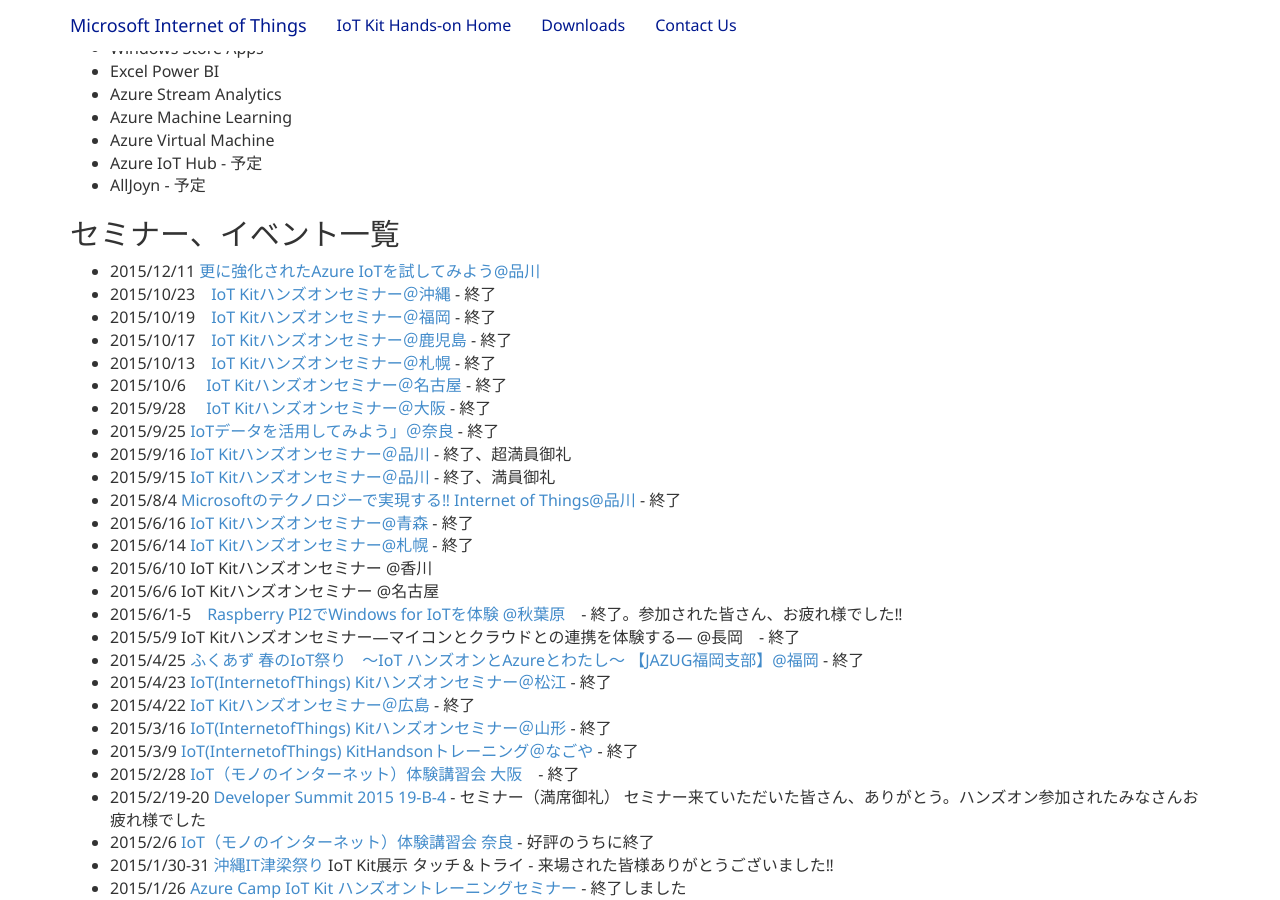
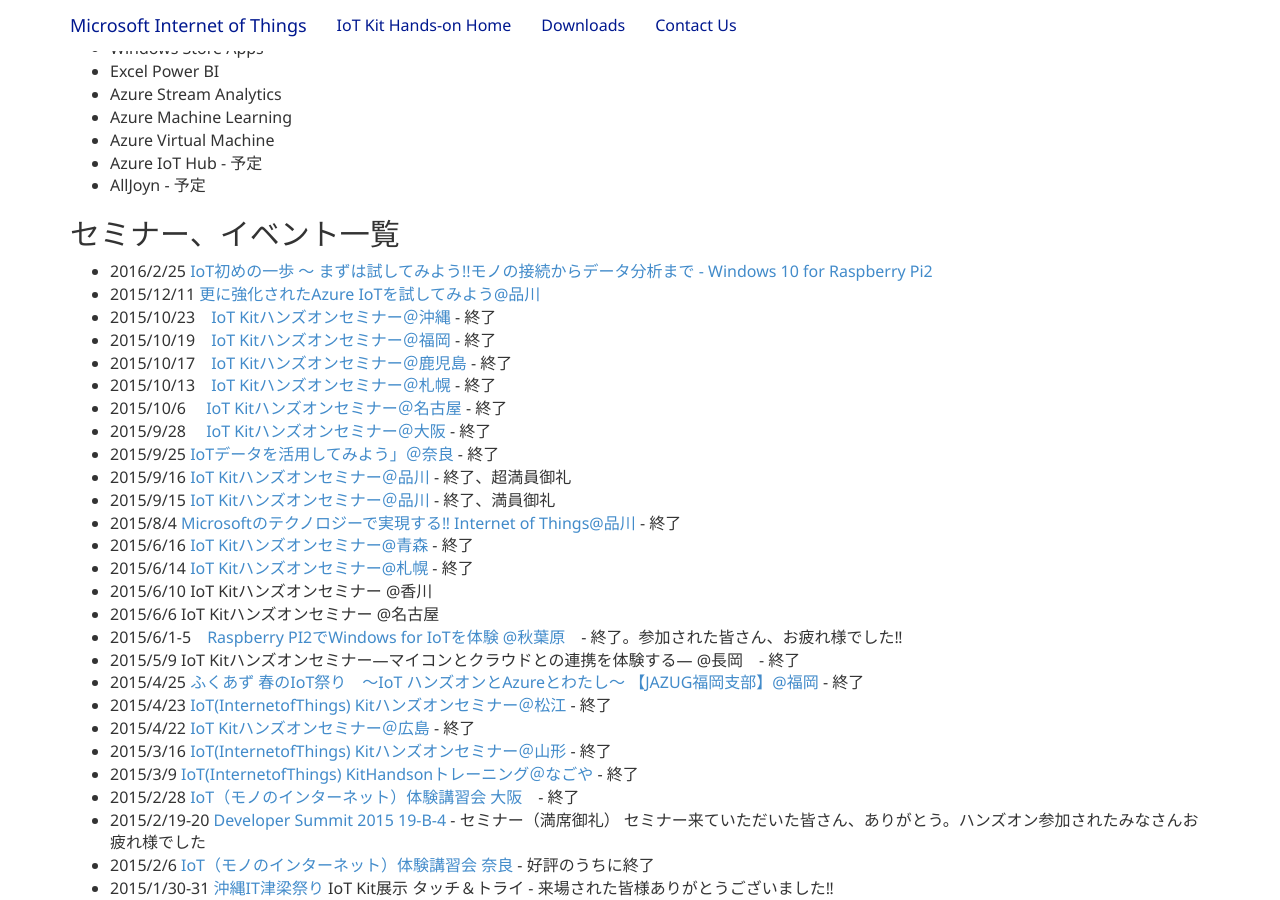
Before and after one commit to ms-iotkithol-jp/ms-iotkithol-jp.github.io, a Jekyll site: the page built from HowToLearn.md, in a window 1280 px wide and 900 px high, scrolled down 849 px. Built offline with Jekyll 4.4.1, drawn with Linux system fonts in a browser that asks for light colours.

Commit message:
Add 2016/2/25情報

```diff
--- a/HowToLearn.md
+++ b/HowToLearn.md
@@ -35,6 +35,7 @@
 
 ## セミナー、イベント一覧
 
+* 2016/2/25 [IoT初めの一歩 ～ まずは試してみよう!!モノの接続からデータ分析まで - Windows 10 for Raspberry Pi2](https://www.microsoftevents.com/profile/form/index.cfm?PKformID=0x9424153fd)
 * 2015/12/11 [更に強化されたAzure IoTを試してみよう@品川](http://www.microsoft.com/click/services/Redirect2.ashx?CR_EAC=300322593)
 * 2015/10/23　[IoT Kitハンズオンセミナー＠沖縄](https://msevents.microsoft.com/CUI/EventDetail.aspx?EventID=1032671394&Culture=ja-JP&community=0) - 終了
 * 2015/10/19　[IoT Kitハンズオンセミナー＠福岡](https://msevents.microsoft.com/CUI/EventDetail.aspx?EventID=1032671390&Culture=ja-JP&community=0) - 終了
```
